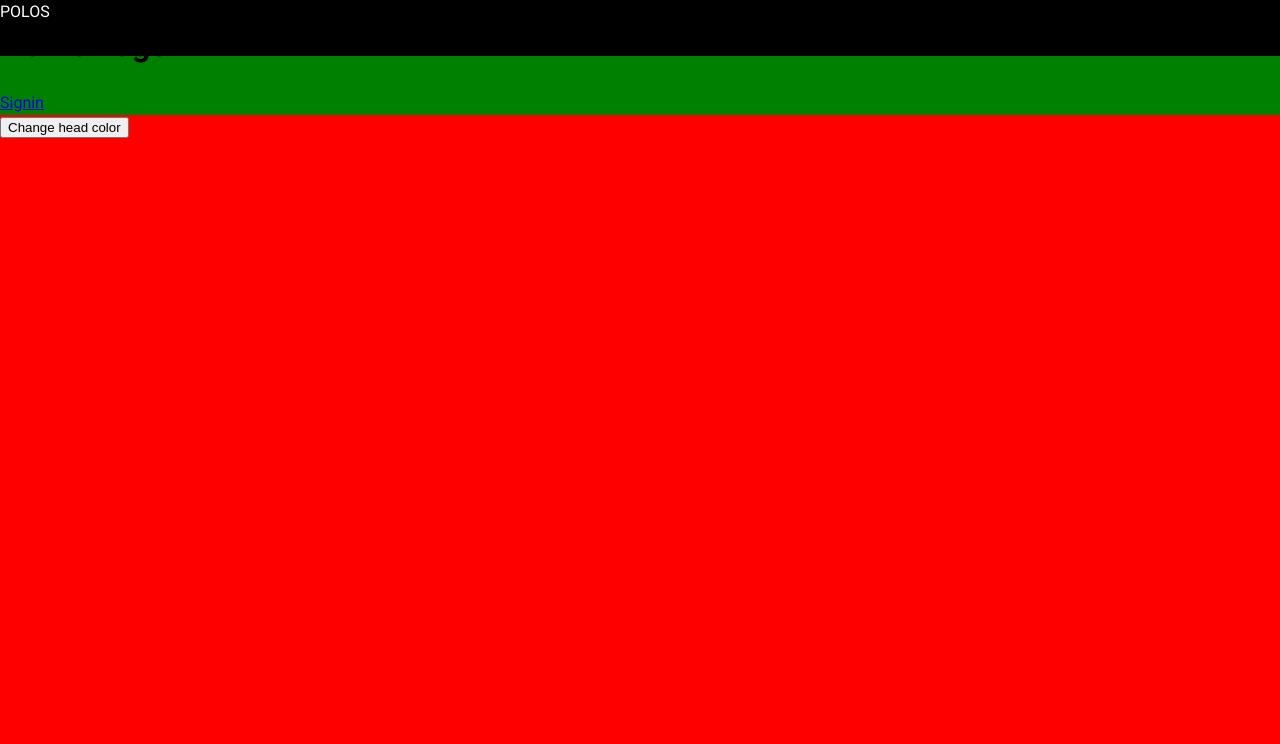
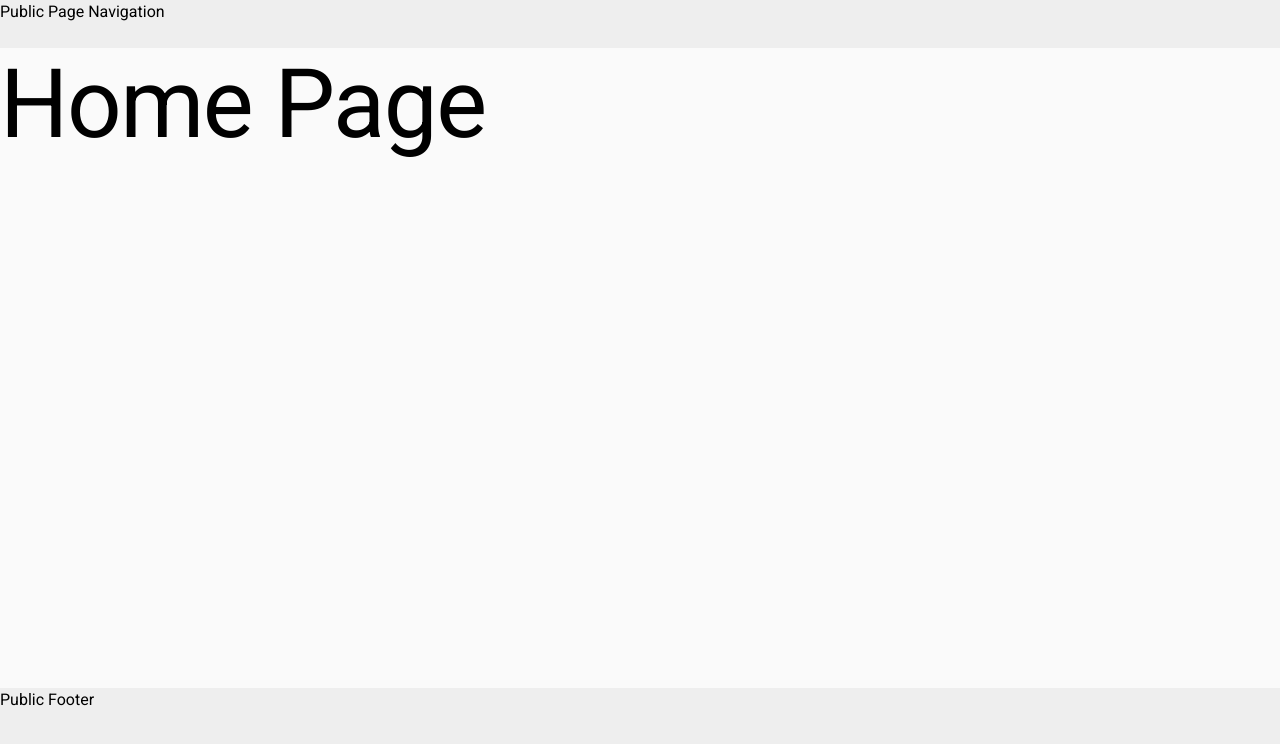
Before and after one commit to kaotypr/kao-react-template, a React (Create React App) app: page / in a window 1280 px wide. Shown: the top 744 px of the page. Built offline with nearby package versions, Linux system fonts and the light colour scheme; no server answers.

Commit message:
add topnav, footer, 404, 500

```diff
--- /dev/null
+++ b/src/components/public/footer/index.jsx
@@ -0,0 +1,19 @@
+import React from 'react';
+import styled from 'styled-components';
+import { Trans } from 'react-i18next';
+
+const PublicFooter = () => (
+  <FooterWrapper>
+    <Trans i18nKey="meta.public.component.footer.default" />
+  </FooterWrapper>
+);
+
+const FooterWrapper = styled.div`
+  position: absolute;
+  width: 100vw;
+  height: 7rem;
+  bottom: 0;
+  background-color: #eee;
+`;
+
+export default PublicFooter;
--- a/src/components/public/nav/top.jsx
+++ b/src/components/public/nav/top.jsx
@@ -0,0 +1,20 @@
+import React from 'react';
+import styled from 'styled-components';
+import { Trans } from 'react-i18next';
+
+const NavigationTop = () => (
+  <NavigationWrapper>
+    <Trans i18nKey="navigation.public.default" />
+  </NavigationWrapper>
+);
+
+const NavigationWrapper = styled.div`
+  position: fixed;
+  top: 0;
+  min-width: 100vw;
+  height: 3rem;
+  max-height: 3rem;
+  background-color: #eee;
+`;
+
+export default NavigationTop;
--- a/src/layouts/public/index.jsx
+++ b/src/layouts/public/index.jsx
@@ -1,35 +1,28 @@
-import React, { memo, useState } from 'react';
+import React, { memo } from 'react';
 import styled from 'styled-components';
 
-const PublicLayout = ({ children }) => {
-  const [black, setBlack] = useState(true);
-  const handleChangeColor = () => {
-    setBlack(!black);
-  };
-  return (
-    <LayoutWrapper>
-      <HeadNav isblack={black}>POLOS</HeadNav>
+import TopNavigation from 'components/public/nav/top';
+import PublicFooter from 'components/public/footer';
+
+const PublicLayout = ({ children }) => (
+  <LayoutWrapper>
+    <TopNavigation />
+    <ContentWrapper>
       {children}
-      <button type="button" onClick={handleChangeColor}>Change head color</button>
-    </LayoutWrapper>
-  );
-};
+    </ContentWrapper>
+    <PublicFooter />
+  </LayoutWrapper>
+);
 
-const HeadNav = styled.div`
-  position: fixed;
-  top: 0;
-  min-width: 100vw;
-  height: 3.5rem;
-  max-height: 3.5rem;
-  color: ${props => (props.isblack ? 'white' : 'black')}};
-  background-color: ${props => (props.isblack ? 'black' : 'white')}};
+const ContentWrapper = styled.div`
+  position: relative;
+  top: 3rem;
 `;
 
 const LayoutWrapper = styled.div`
   position: fixed;
   min-height: 100vh;
   min-width: 100vw;
-  background-color: red;
 `;
 
 export default memo(PublicLayout);
--- /dev/null
+++ b/src/pages/404.jsx
@@ -0,0 +1,16 @@
+import React from 'react';
+import { Typography } from '@material-ui/core';
+import { Trans } from 'react-i18next';
+
+const Notfound = () => (
+  <>
+    <Typography variant="h2">
+      <Trans i18nKey="public.page.404.title" />
+    </Typography>
+    <Typography variant="subtitle2">
+      <Trans i18nKey="public.page.404.description" />
+    </Typography>
+  </>
+);
+
+export default Notfound;
--- /dev/null
+++ b/src/pages/500.jsx
@@ -0,0 +1,16 @@
+import React from 'react';
+import { Typography } from '@material-ui/core';
+import { Trans } from 'react-i18next';
+
+const ServerError = () => (
+  <>
+    <Typography variant="h2">
+      <Trans i18nKey="public.page.500.title" />
+    </Typography>
+    <Typography variant="subtitle2">
+      <Trans i18nKey="public.page.500.description" />
+    </Typography>
+  </>
+);
+
+export default ServerError;
--- a/src/pages/home/index.jsx
+++ b/src/pages/home/index.jsx
@@ -1,16 +1,14 @@
 import React from 'react';
 import styled from 'styled-components';
-import { Link } from 'react-router-dom';
+import { Typography } from '@material-ui/core';
 
 const Home = () => (
   <Wrapper>
-    <h1>Home Page</h1>
-    <Link to="/signin">Signin</Link>
+    <Typography variant="h1">Home Page</Typography>
   </Wrapper>
 );
 
 const Wrapper = styled.div`
-  background: green;
 `;
 
 export default Home;
--- a/src/routes/public/index.js
+++ b/src/routes/public/index.js
@@ -1,6 +1,8 @@
 import asyncComponent from 'components/hoc/async';
 
 import Homepage from 'pages/home';
+import Notfound from 'pages/404';
+import ServerError from 'pages/500';
 
 const Signin = asyncComponent(() => import('pages/signin'));
 const Signup = asyncComponent(() => import('pages/signup'));
@@ -33,6 +35,20 @@ const publicRoutes = [
     component: Signup,
     state: defaultState,
   },
+  {
+    exact: true,
+    path: '/404',
+    key: '/public/404',
+    component: Notfound,
+    state: defaultState,
+  },
+  {
+    exact: true,
+    path: '/500',
+    key: '/public/500',
+    component: ServerError,
+    state: defaultState,
+  },
 ];
 
 export default publicRoutes;
```
Also changed, not shown: src/components/nav/side.jsx (deleted), src/components/nav/sidebar.jsx (added).
